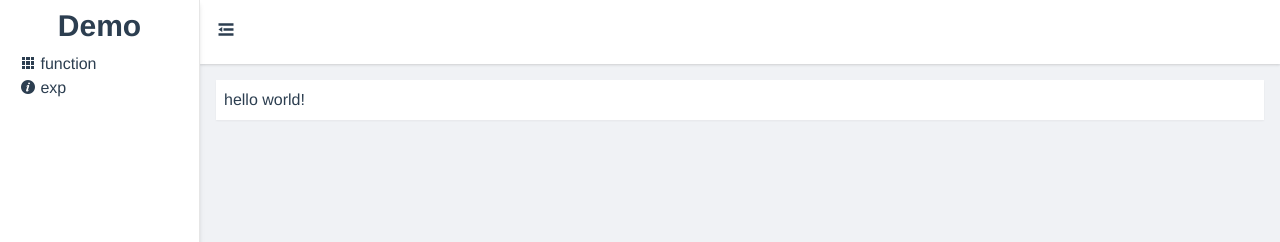
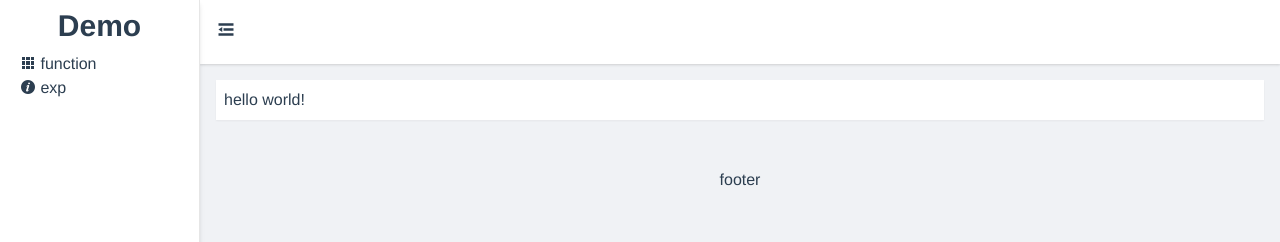
Before and after one commit to yezhidaizhu/elem, a Vue app: page /function in a window 1280 px wide. Shown: the top 242 px of the page. Built offline with nearby package versions, Linux system fonts and the light colour scheme.

Commit message:
add footer

```diff
--- a/src/components/BaseLayout.vue
+++ b/src/components/BaseLayout.vue
@@ -9,6 +9,7 @@
       </header>
       <el-scrollbar class="flex-1">
         <slot name="content" />
+        <slot name="footer" />
       </el-scrollbar>
     </div>
   </div>
--- /dev/null
+++ b/src/components/Footer.vue
@@ -0,0 +1,5 @@
+<template>
+  <div class="flex justify-center pt-8">
+    footer
+  </div>
+</template>
--- a/src/layouts/BaseLayout.vue
+++ b/src/layouts/BaseLayout.vue
@@ -16,6 +16,11 @@
         <router-view></router-view>
       </div>
     </template>
+
+    <template #footer>
+      <Footer />
+    </template>
+
   </BaseLayout>
 </template>
 
@@ -23,6 +28,7 @@
 import BaseLayout from '@/components/BaseLayout.vue'
 import Sider from '@/components/Sider.vue';
 import Header from '@/components/Header.vue';
+import Footer from '@/components/Footer.vue';
 import { ref } from 'vue';
 import { asyncRouterMap } from '@/config/router.config';
 import Config from '@/config/config';
```
